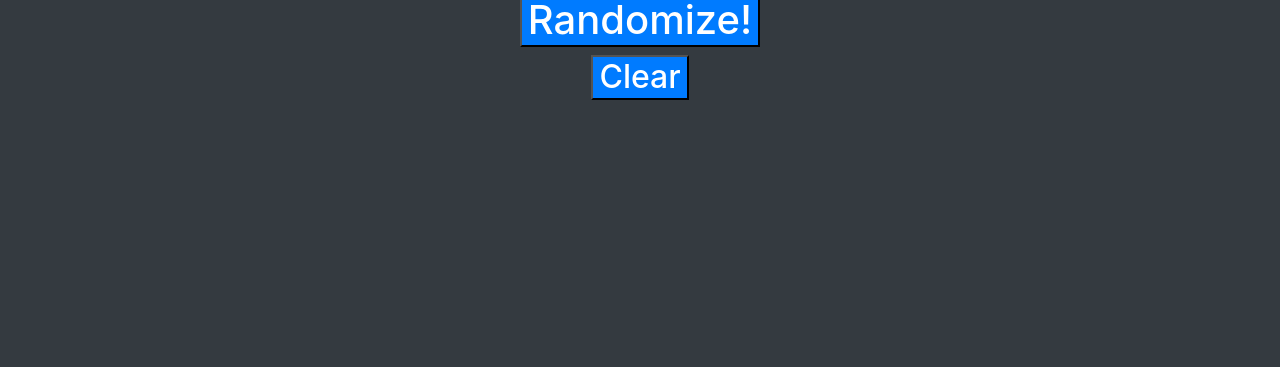
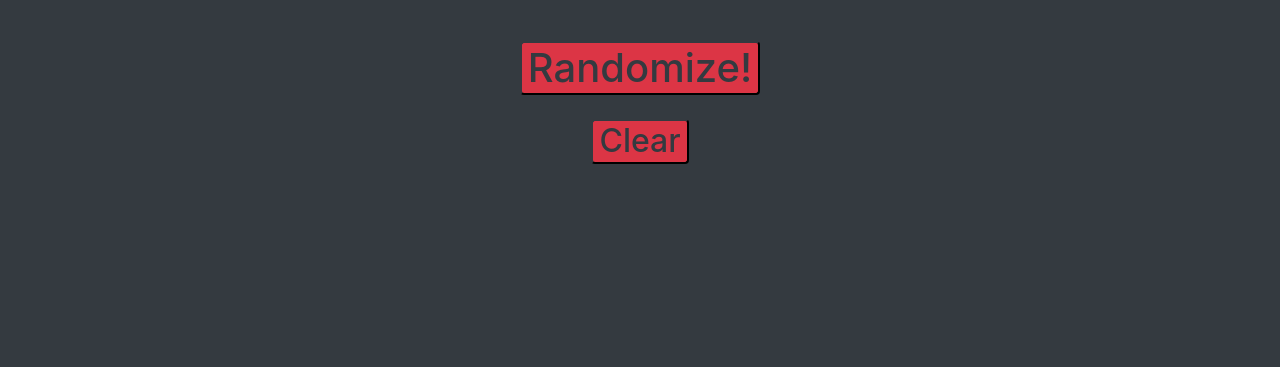
Before and after one commit to MarcusTravis/Student-randomizer, a plain HTML site: page index.html in a window 1280 px wide. Shown: the part 433-800 px from the top of the page. Drawn offline with nearby package versions, Linux system fonts and the light colour scheme.

Commit message:
made small asthetic changes

```diff
--- a/index.html
+++ b/index.html
@@ -23,7 +23,7 @@
       </nav>
 
     <div class="container">
-        <div id="peeps" class="row mt-5 justify-content-center">
+        <div id="peeps" class="row mt-5 mb-5 justify-content-center">
                 <div id="1" class="col-3 bg-info text-white text-center border m-2 P-2 h1">Danny</div>
                 <div id="2" class="col-3 bg-info text-white text-center border m-2 P-2 h1">Donald</div>
                 <div id="3" class="col-3 bg-info text-white text-center border m-2 P-2 h1">James</div>
@@ -38,11 +38,11 @@
                 <div id="12" class="col-3 bg-info text-white text-center border m-2 P-2 h1">Mike</div>
             </div>
             <div class="row">
-                <div class="col-12 text-center">
-                    <button id="randomize" class="bg-primary text-center text-white h1">Randomize!</button>
+                <div class="col-12 text-center mb-3">
+                    <button id="randomize" class="bg-danger text-center btn-outline-dark rounded h1">Randomize!</button>
                 </div>
                 <div class="col-12 text-center">
-                    <button id="clear" class="bg-primary text-center text-white h2">Clear</button>
+                    <button id="clear" class="bg-danger text-center btn-outline-dark rounded h2">Clear</button>
                 </div>
             </div>
     </div>
```
